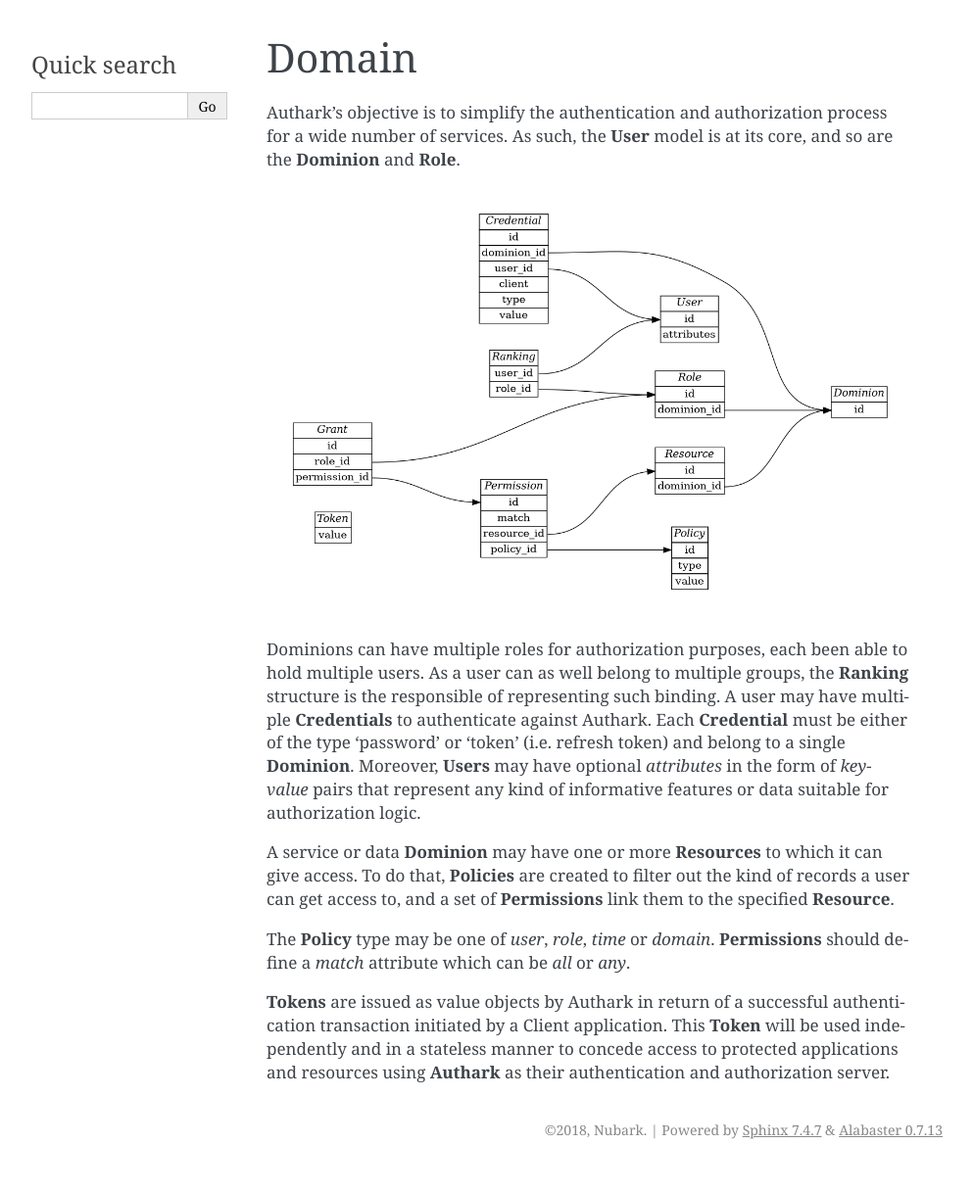
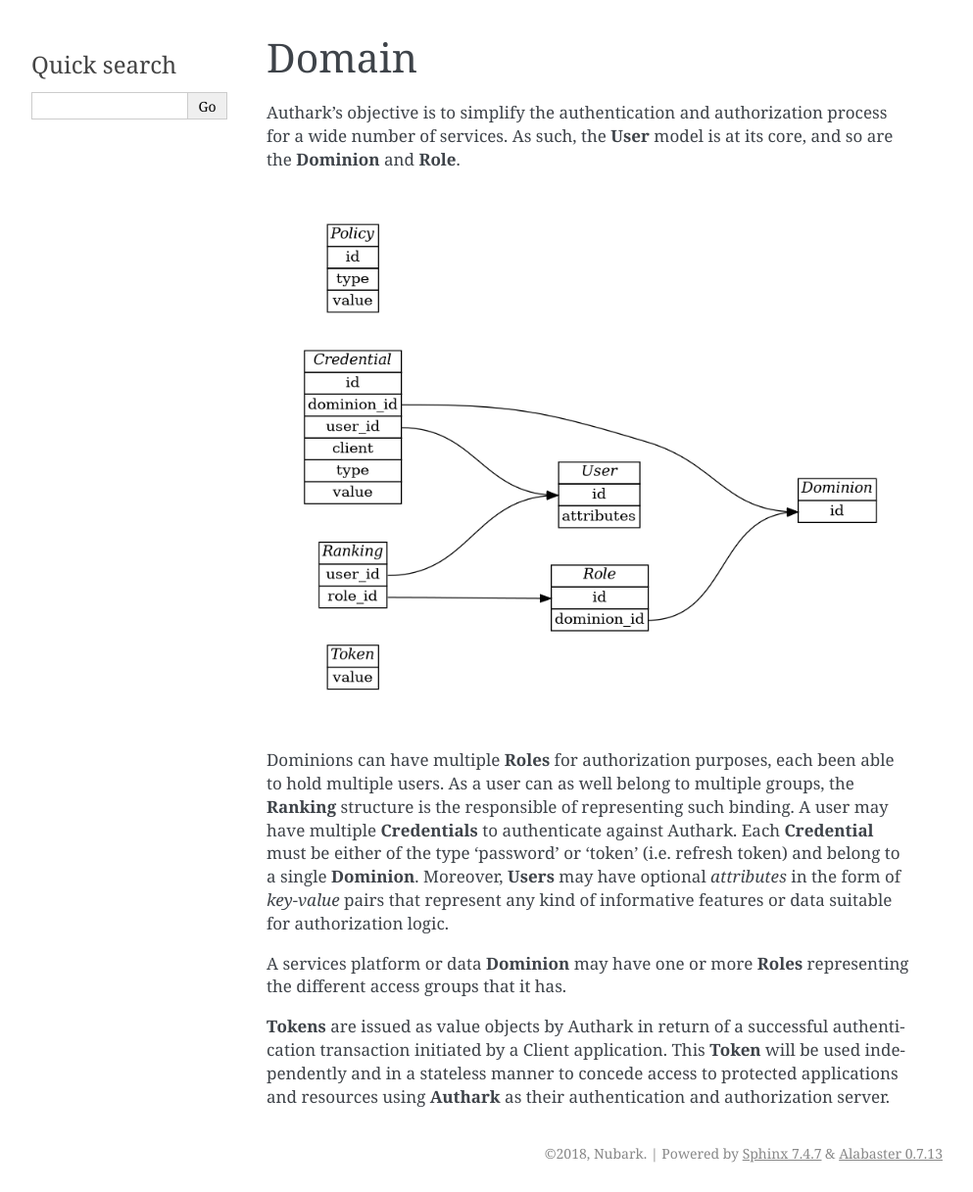
Before and after one commit to knowark/authark, a Sphinx documentation site: the page built from docs/architecture/domain.rst, in a window 1280 px wide. Shown: the whole page at 98% size, without its empty margins (148-1141 px from the left). Built offline with Sphinx 7.4.7, drawn with Linux system fonts in a browser that asks for light colours; before the commit the page ends 1193 px from its top, so only the background shows below that.

Commit message:
Simplify authark's domain model in documentation

```diff
--- a/docs/architecture/domain.rst
+++ b/docs/architecture/domain.rst
@@ -57,13 +57,6 @@
     <tr><td port="id">id</td></tr>
     </table>>];
 
-    Resource [label=<
-    <table border="0" cellborder="1" cellspacing="0">
-    <tr><td><i>Resource</i></td></tr>
-    <tr><td port="id">id</td></tr>
-    <tr><td port="dominion_id">dominion_id</td></tr>
-    </table>>];
-
     Policy [label=<
     <table border="0" cellborder="1" cellspacing="0">
     <tr><td><i>Policy</i></td></tr>
@@ -72,52 +65,25 @@
     <tr><td port="value">value</td></tr>
     </table>>];
 
-    Permission [label=<
-    <table border="0" cellborder="1" cellspacing="0">
-    <tr><td><i>Permission</i></td></tr>
-    <tr><td port="id">id</td></tr>
-    <tr><td port="match">match</td></tr>
-    <tr><td port="resource_id">resource_id</td></tr>
-    <tr><td port="policy_id">policy_id</td></tr>
-    </table>>];
-
-    Grant [label=<
-    <table border="0" cellborder="1" cellspacing="0">
-    <tr><td><i>Grant</i></td></tr>
-    <tr><td port="id">id</td></tr>
-    <tr><td port="role_id">role_id</td></tr>
-    <tr><td port="permission_id">permission_id</td></tr>
-    </table>>];
-
     Ranking:user_id -> User:id;
     Ranking:role_id -> Role:id;
     Credential:dominion_id ->  Dominion:id;
     Credential:user_id -> User:id;
     Role:dominion_id -> Dominion:id;
-    Resource:dominion_id -> Dominion:id;
-    Permission:resource_id -> Resource:id;
-    Permission:policy_id -> Policy:id;
-    Grant:role_id -> Role:id;
-    Grant:permission_id -> Permission:id;
     }
 
 
-Dominions can have multiple roles for authorization purposes, each been able
-to hold multiple users. As a user can as well belong to multiple groups, the
-**Ranking** structure is the responsible of representing such binding. A user
-may have multiple **Credentials** to authenticate against Authark. Each
+Dominions can have multiple **Roles** for authorization purposes, each been
+able to hold multiple users. As a user can as well belong to multiple groups,
+the **Ranking** structure is the responsible of representing such binding.
+A user may have multiple **Credentials** to authenticate against Authark. Each
 **Credential** must be either of the type 'password' or 'token' (i.e. refresh
 token) and belong to a single **Dominion**. Moreover, **Users** may have
 optional *attributes* in the form of *key-value* pairs that represent
 any kind of informative features or data suitable for authorization logic.
 
-A service or data **Dominion** may have one or more **Resources** to which it
-can give access. To do that, **Policies** are created to filter out the kind
-of records a user can get access to, and a set of **Permissions** link them to
-the specified **Resource**.
-
-The **Policy** type may be one of *user*, *role*, *time* or *domain*.
-**Permissions** should define a *match* attribute which can be *all* or *any*.
+A services platform or data **Dominion** may have one or more **Roles**
+representing the different access groups that it has.
 
 **Tokens** are issued as value objects by Authark in return of a successful
 authentication transaction initiated by a Client application. This **Token**
```
